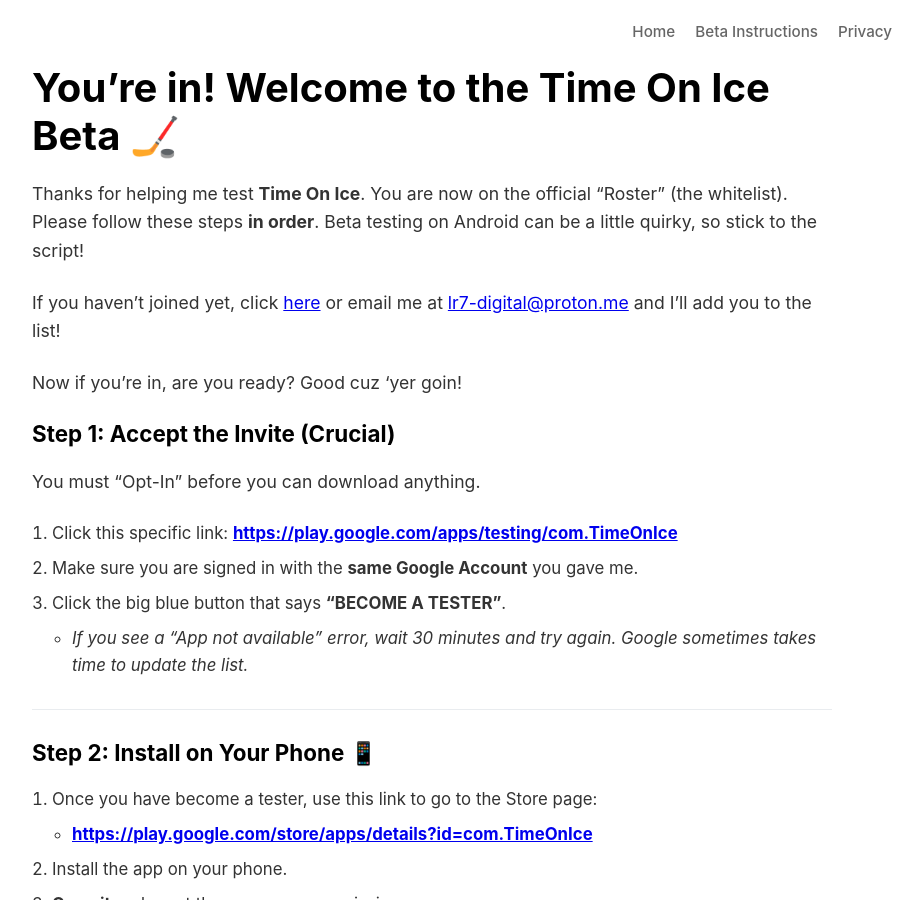
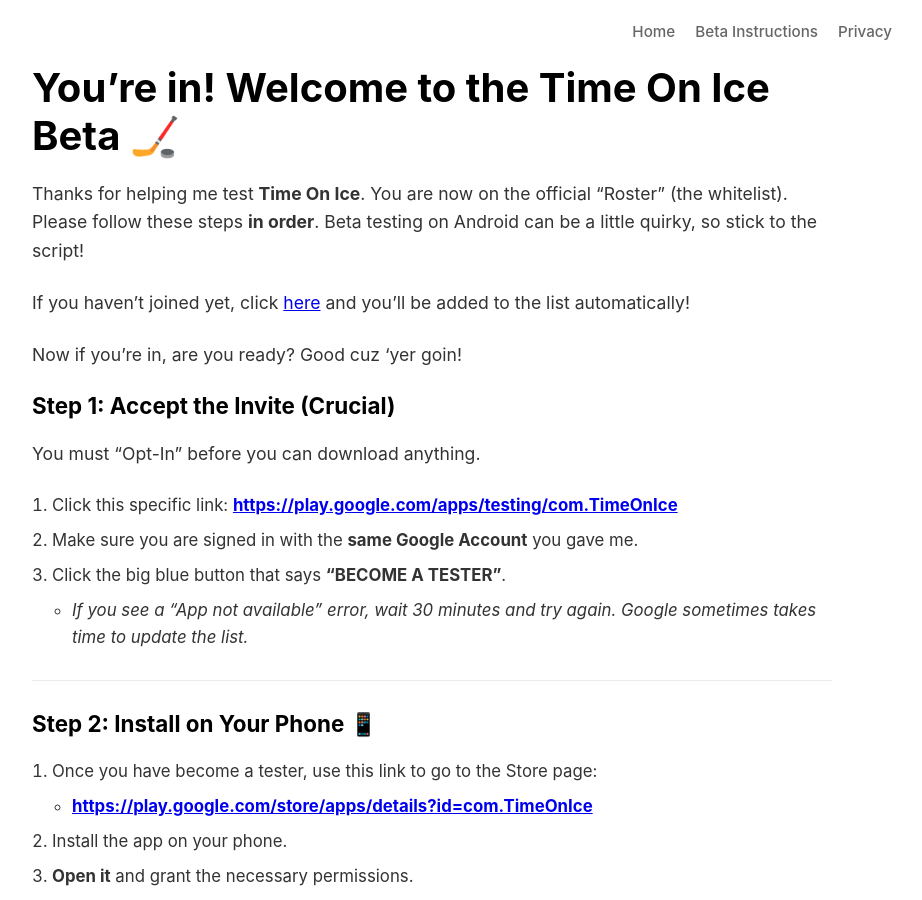
Before and after one commit to lr7-digital/lr7-digital.github.io, a Jekyll site: the page built from toi/testers/index.md, in a window 1280 px wide and 900 px high. Shown: the whole window, without its empty margins (208-1130 px from the left). Built offline with Jekyll 4.4.1, drawn with Linux system fonts in a browser that asks for light colours.

Commit message:
Updating joining link

```diff
--- a/_layouts/home.html
+++ b/_layouts/home.html
@@ -6,7 +6,7 @@
         <img src="{{ '/toi/assets/icon.png' | relative_url }}" class="icon" alt="Time On Ice Icon">
 
         <div class="card">
-            <p>Become a Beta tester and get the pro version free! <a href="https://forms.gle/wj1Bfc2VrzWvGCy77" target="_blank">Click here to join</a></p>
+            <p>Become a Beta tester and get the pro version free! <a href="https://groups.google.com/g/toi-testers" target="_blank">Click here to join</a></p>
         </div>
 
         <div class="card">
--- a/toi/testers/index.md
+++ b/toi/testers/index.md
@@ -6,7 +6,7 @@
 
 Thanks for helping me test **Time On Ice**. You are now on the official "Roster" (the whitelist). Please follow these steps **in order**. Beta testing on Android can be a little quirky, so stick to the script!
 
-If you haven't joined yet, click [here](https://forms.gle/wj1Bfc2VrzWvGCy77) or email me at [lr7-digital@proton.me](mailto:lr7-digital@proton.me) and I'll add you to the list!
+> If you haven't joined yet, click [here](https://groups.google.com/g/toi-testers) and you'll be added to the list automatically!
 
 Now if you're in, are you ready? Good cuz 'yer goin!
 
```
